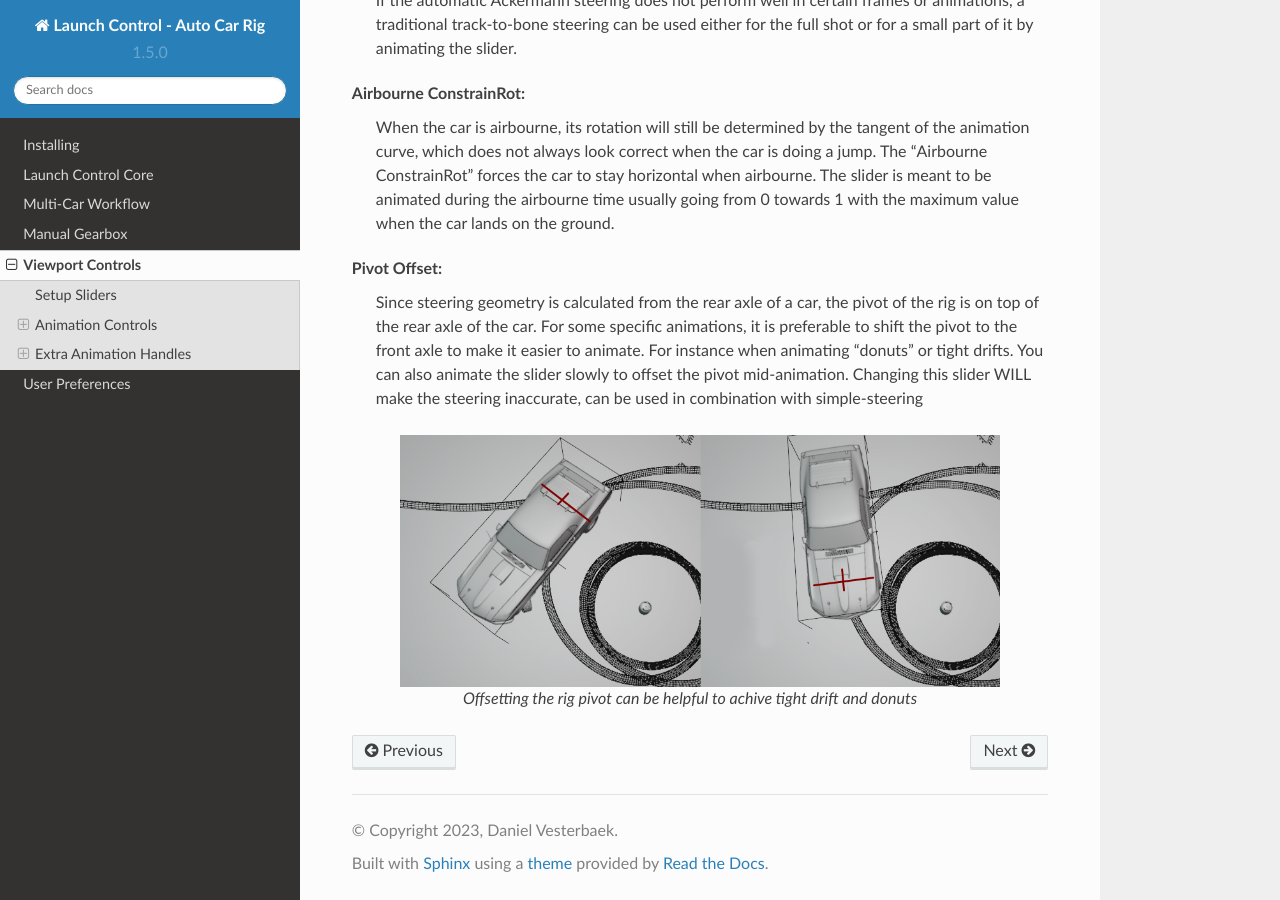
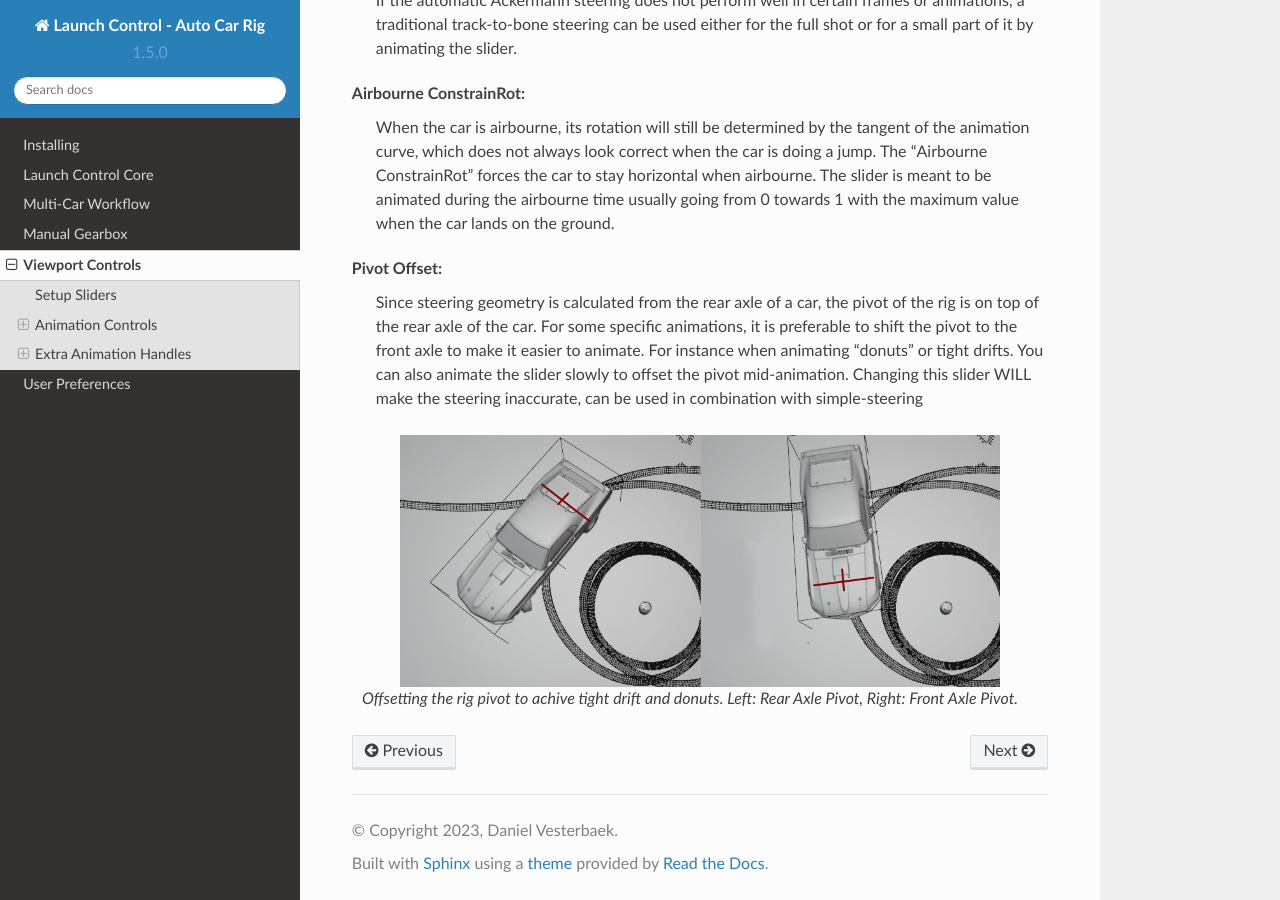
Before and after one commit to DanielVesterbaek/launch-control-documentation, a Sphinx documentation site: the page built from docs/source/animation-handles.rst, in a window 1280 px wide and 900 px high, scrolled down 6161 px. Built offline with Sphinx 7.4.7 and the Read the Docs theme 2.0.0, drawn with Linux system fonts in a browser that asks for light colours.

Commit message:
Update animation-handles.rst

```diff
--- a/docs/source/animation-handles.rst
+++ b/docs/source/animation-handles.rst
@@ -179,4 +179,4 @@ Pivot Offset:
     :width: 600px
     :align: center
 
-    *Offsetting the rig pivot can be helpful to achive tight drift and donuts*
+    *Offsetting the rig pivot to achive tight drift and donuts. Left: Rear Axle Pivot, Right: Front Axle Pivot.*
```
